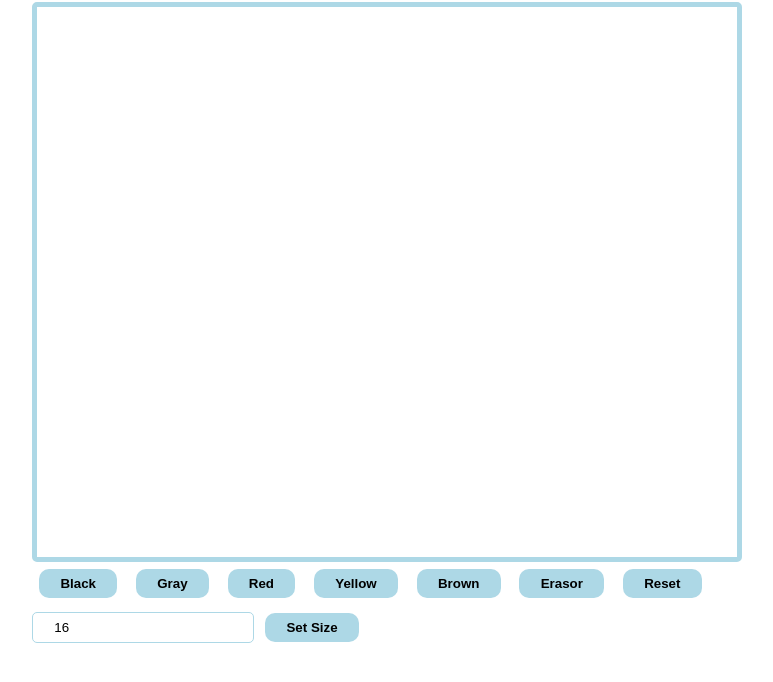
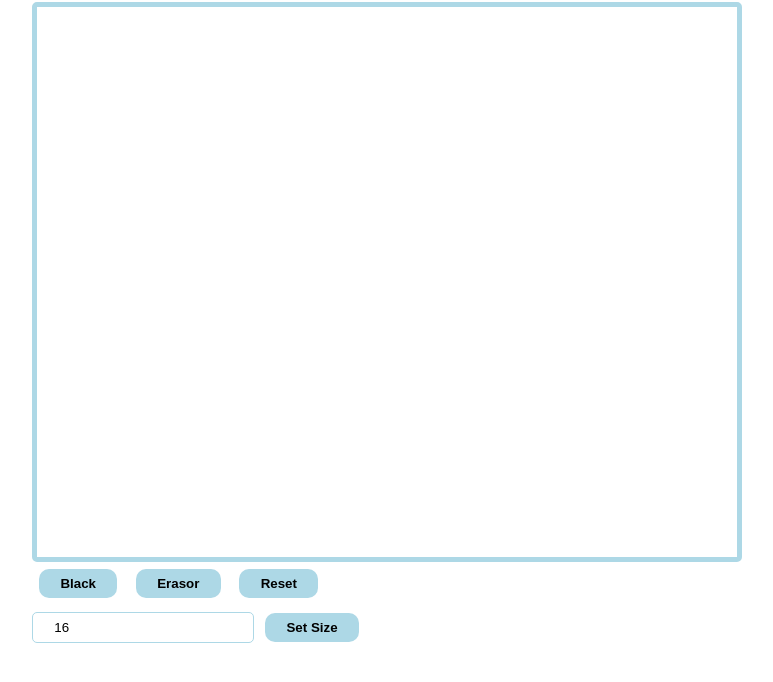
Before and after one commit to MoRahh/Etch-a-Sketch, a plain HTML site: page index.html in a window 1280 px wide. Shown: the part 72-754 px from the top of the page, without its empty margins (253-1026 px from the left). Drawn offline with Linux system fonts and the light colour scheme.

Commit message:
Edit index.html

```diff
--- a/index.html
+++ b/index.html
@@ -15,11 +15,6 @@
 
             <div class="buttons">
                 <button onclick="changeColor('black')">Black</button>
-
-                <button onclick="changeColor('grey')">Gray</button>
-                <button onclick="changeColor('red')">Red</button>
-                <button onclick="changeColor('yellow')">Yellow</button>
-                <button onclick="changeColor('brown')">Brown</button>
                 <button onclick="changeColor('white')">Erasor</button>
                 <button onclick="resetBoard()">Reset</button>
             </div>
```
